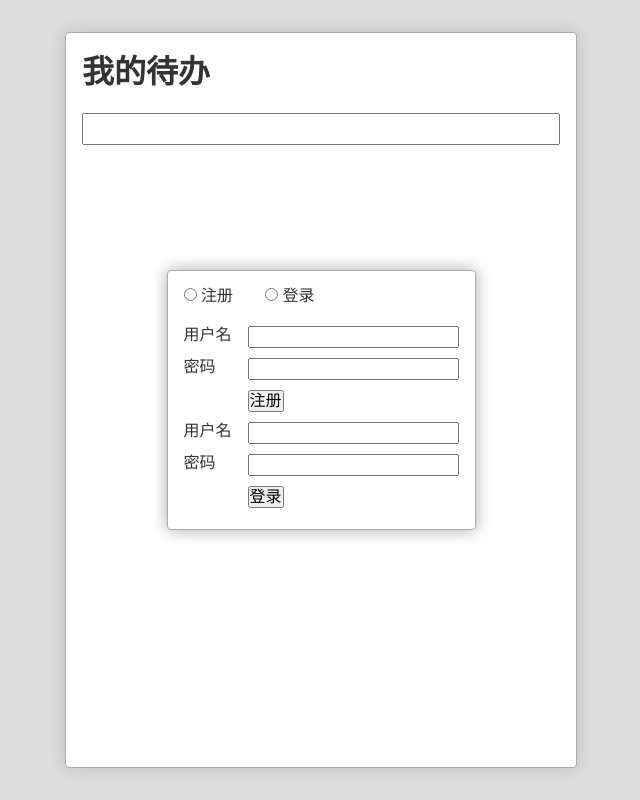
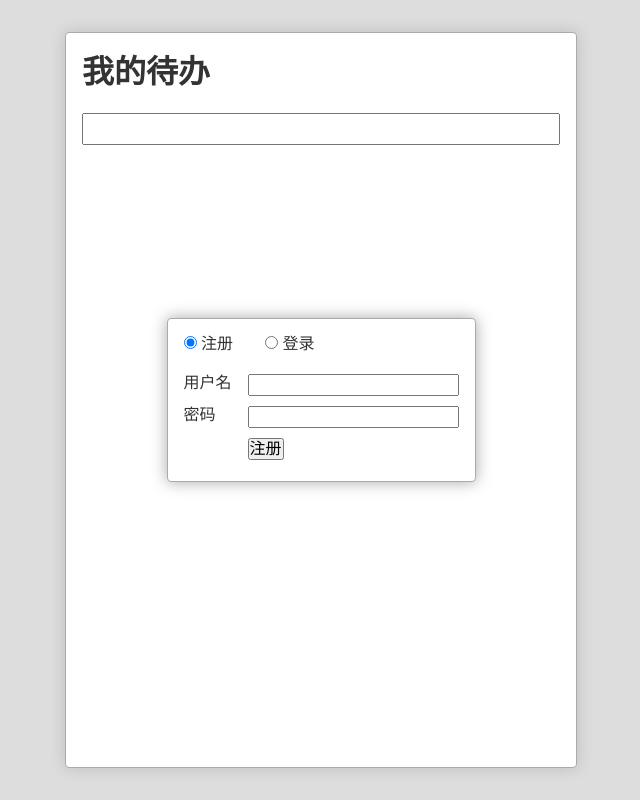
Before and after one commit to blackhu0804/Todo, a React (Create React App) app: page / in a window 1280 px wide. Shown: the whole page, without its empty margins (319-959 px from the left). Built offline with nearby package versions, Linux system fonts and the light colour scheme.

Commit message:
在注册登录间切换

```diff
--- a/src/UserDialog.css
+++ b/src/UserDialog.css
@@ -19,6 +19,11 @@
 
 .UserDialog > nav:first-child {
   padding: 1em;
+  margin-left: -2em;
+}
+.UserDialog > nav:first-child label {
+  margin-left: 2em;
+  cursor: pointer;
 }
 .UserDialog > nav:first-child input[type="radio"]:not(:first-child) {
   margin-left: 2em;
--- a/src/UserDialog.js
+++ b/src/UserDialog.js
@@ -2,15 +2,20 @@
 import './UserDialog.css'
 
 export default class UserDialog extends Component {
+  constructor(props) {
+    super(props)
+    this.state = {
+      selected: 'signUp'
+    }
+  }
+  switch(e) {
+    this.setState({
+      selected: e.target.value
+    })
+  }
+
   render(){
-    return (
-      <div className="UserDialog-Wrapper">
-        <div className="UserDialog">
-          <nav>
-            <input type="radio" /> 注册
-            <input type="radio" /> 登录
-          </nav>
-          <div className="panes">
+    let signUpForm = (
       <form className="signUp">{/*注册*/}
         <div className="row">
           <label>用户名</label>
@@ -24,7 +29,8 @@
           <button type="submit">注册</button>
         </div>
       </form>
-
+    )
+    let signInForm = (
       <form className="signIn">{/*登录*/}
         <div className="row">
           <label>用户名</label>
@@ -38,6 +44,18 @@
           <button type="submit">登录</button>
         </div>
       </form>
+    )
+
+    return (
+      <div className="UserDialog-Wrapper">
+        <div className="UserDialog">
+          <nav onChange={this.switch.bind(this)} >
+            <label><input type="radio" value="signUp" checked={this.state.selected === 'signUp'} /> 注册</label>
+            <label><input type="radio" value="signIn" checked={this.state.selected === 'signIn'} /> 登录</label>
+          </nav>
+          <div className="panes">
+            {this.state.selected === 'signUp' ? signUpForm : null}
+            {this.state.selected === 'signIn' ? signInForm : null}
           </div>
         </div>
       </div>
```
Lines whose indentation alone changed are shown as unchanged.
